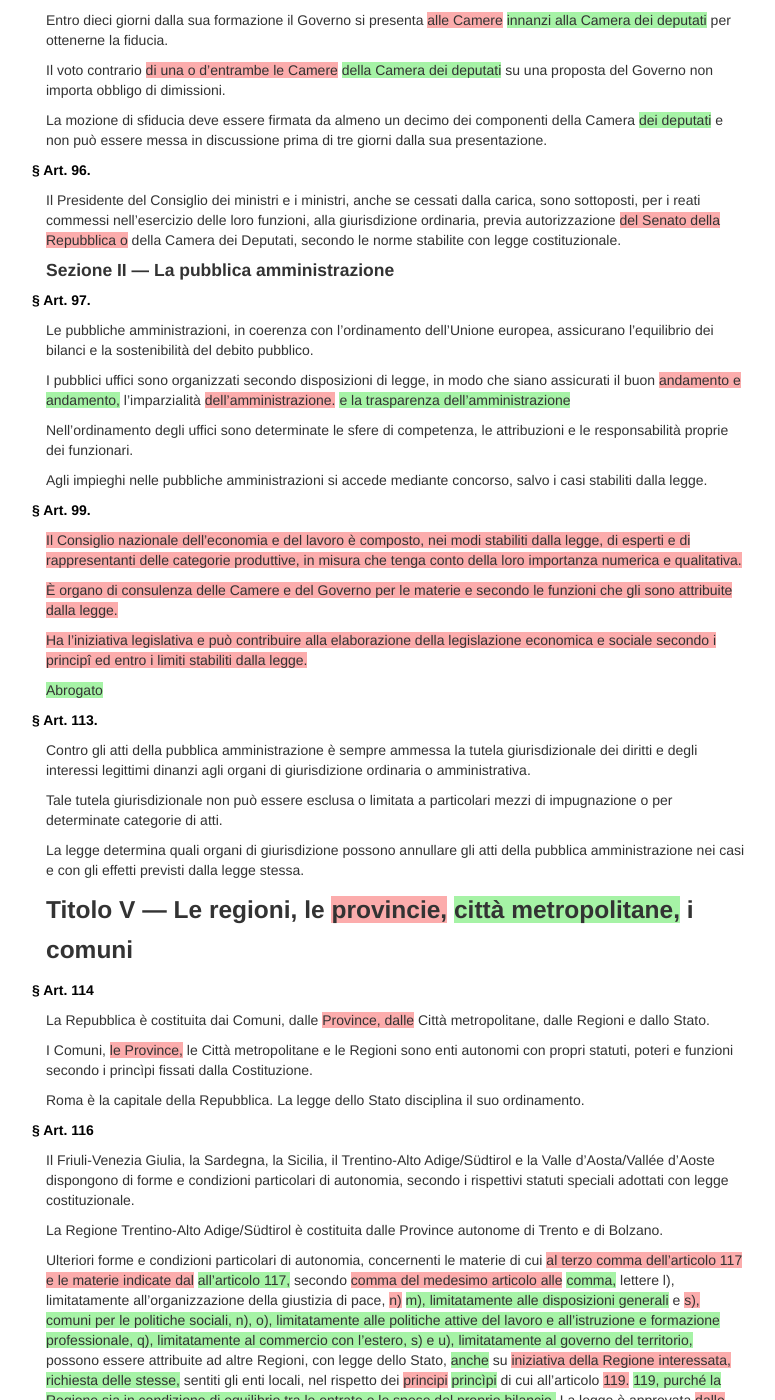
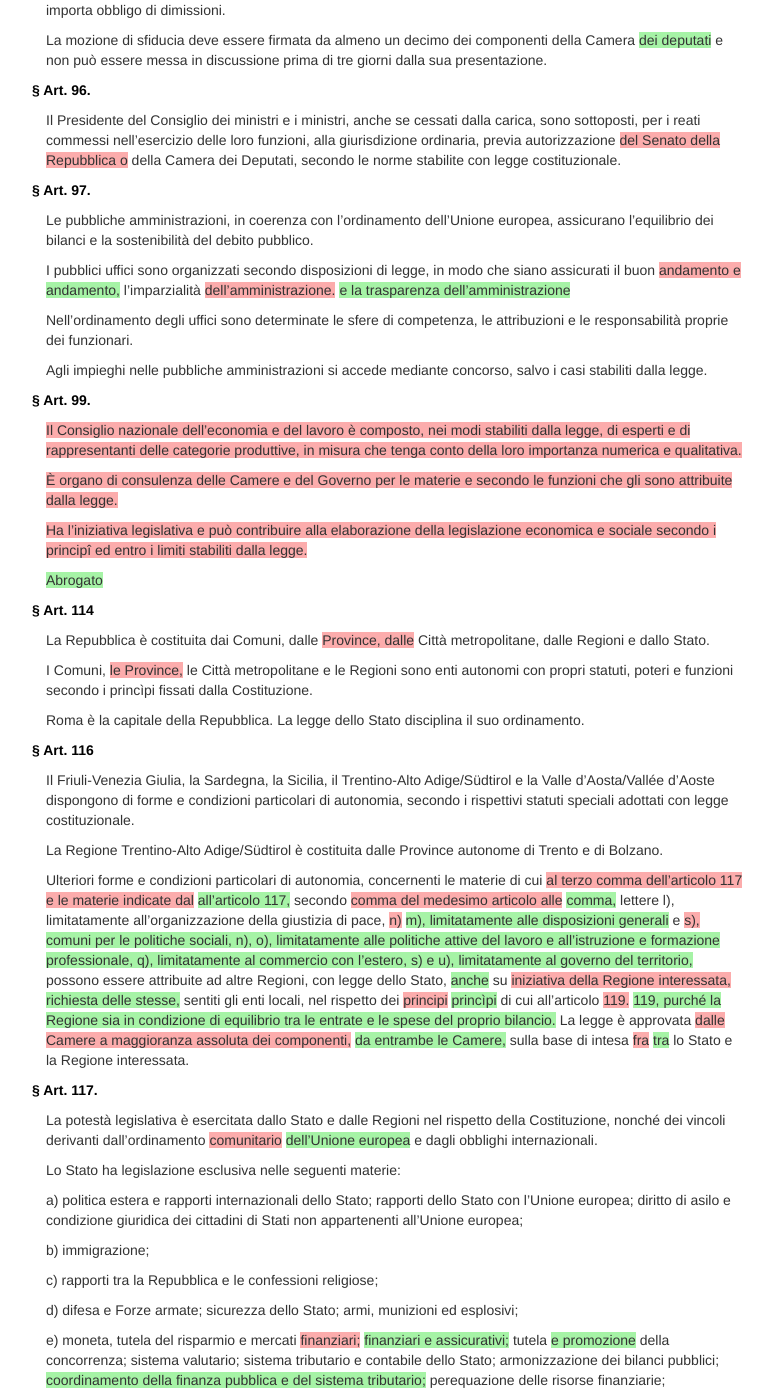
Before and after one commit to zacchiro/costituzione, a Jekyll site: the page built from diff/2012-04-20/2016-01-20.md, in a window 1280 px wide and 1400 px high, scrolled down 8232 px. Shown: the whole window, without its empty margins (244-1019 px from the left). Built offline with Jekyll 4.4.1, drawn with Linux system fonts in a browser that asks for light colours; some of the changed text lies outside the part shown.

Commit message:
publishing diffs (auto)

```diff
--- a/diff/2012-04-20/2016-01-20.md
+++ b/diff/2012-04-20/2016-01-20.md
@@ -113,8 +113,6 @@
 ##### Art. 69.
 
 I membri <del>del Parlamento</del> <ins>della Camera dei deputati</ins> ricevono una indennità stabilita dalla legge.
-
-#### Sezione II — La formazione delle leggi
 
 ##### Art. 70.
 
@@ -253,8 +251,6 @@
 
 A tale scopo <ins>ciascuna Camera</ins> nomina fra i propri componenti una <del>commissione</del> <ins>Commissione.  Alla Camera dei deputati la Commissione è</ins> formata in modo da rispecchiare la proporzione dei vari gruppi. La <del>commissione</del> <ins>Commissione</ins> d'inchiesta procede alle indagini e agli esami con gli stessi poteri e le stesse limitazioni dell'autorità giudiziaria.
 
-### Titolo II — Il Presidente della Repubblica
-
 ##### Art. 83.
 
 Il Presidente della Repubblica è eletto dal Parlamento in seduta comune dei suoi membri.
@@ -329,8 +325,6 @@
 
 Il Presidente del Consiglio dei ministri e i ministri, anche se cessati dalla carica, sono sottoposti, per i reati commessi nell'esercizio delle loro funzioni, alla giurisdizione ordinaria, previa autorizzazione <del>del Senato della Repubblica o</del> della Camera dei Deputati, secondo le norme stabilite con legge costituzionale.
 
-#### Sezione II — La pubblica amministrazione
-
 ##### Art. 97.
 
 Le pubbliche amministrazioni, in coerenza con l'ordinamento dell'Unione europea, assicurano l'equilibrio dei bilanci e la sostenibilità del debito pubblico.
@@ -350,16 +344,6 @@
 <del>Ha l'iniziativa legislativa e può contribuire alla elaborazione della legislazione economica e sociale secondo i principî ed entro i limiti stabiliti dalla legge.</del>
 
 <ins>Abrogato</ins>
-
-##### Art. 113.
-
-Contro gli atti della pubblica amministrazione è sempre ammessa la tutela giurisdizionale dei diritti e degli interessi legittimi dinanzi agli organi di giurisdizione ordinaria o amministrativa.
-
-Tale tutela giurisdizionale non può essere esclusa o limitata a particolari mezzi di impugnazione o per determinate categorie di atti.
-
-La legge determina quali organi di giurisdizione possono annullare gli atti della pubblica amministrazione nei casi e con gli effetti previsti dalla legge stessa.
-
-### Titolo V — Le regioni, le <del>provincie,</del> <ins>città metropolitane,</ins> i comuni
 
 ##### Art. 114
 
@@ -517,10 +501,6 @@
 
 La Regione, sentite le popolazioni interessate, può con sue leggi istituire nel proprio territorio nuovi Comuni e modificare le loro circoscrizioni e denominazioni.
 
-### Titolo VI — Garanzie costituzionali
-
-#### Sezione I — La Corte Costituzionale
-
 ##### Art. 134.
 
 La Corte costituzionale giudica: sulle controversie relative alla legittimità costituzionale delle leggi e degli atti, aventi forza di legge, dello Stato e delle Regioni; sui conflitti di attribuzione tra i poteri dello Stato, e su quelli tra lo Stato e le Regioni, e tra le Regioni; sulle accuse promosse contro il Presidente della Repubblica, a norma della Costituzione.
```
